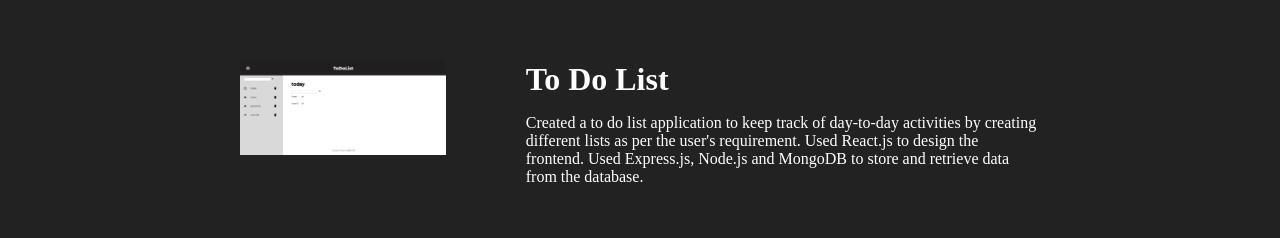
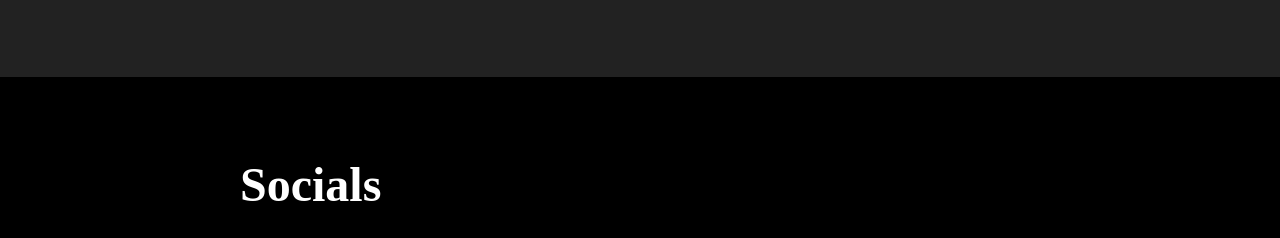
Before and after one commit to Tushar27x/Tushar.io, a plain HTML site: page index.html in a window 1280 px wide. Shown: the part 2500-2738 px from the top of the page. Drawn offline with Linux system fonts and the light colour scheme; a web font is replaced by a local one.

Commit message:
made changes to project section

```diff
--- a/index.html
+++ b/index.html
@@ -114,21 +114,7 @@
                             </div>
                         </div>
                     </div>
-                    <div class="project-info">
-                        <div class="project-img">
-                            <a href="https://tusharsharma-todolist.netlify.app/">
-                                <img class="screenshot" src="./styles/images/todolist.png">
-                            </a>
-                        </div>
-                        <div class="project-details">
-                            <div class="project-title">
-                                To Do List
-                            </div>
-                            <div class="project-desc">
-                                Created a to do list application to keep track of day-to-day activities by creating different lists as per the user's requirement. Used React.js to design the frontend. Used Express.js, Node.js and MongoDB to store and retrieve data from the database.
-                            </div>
-                        </div>
-                    </div>
+
                 </div>
             </div>
         </section>
```
